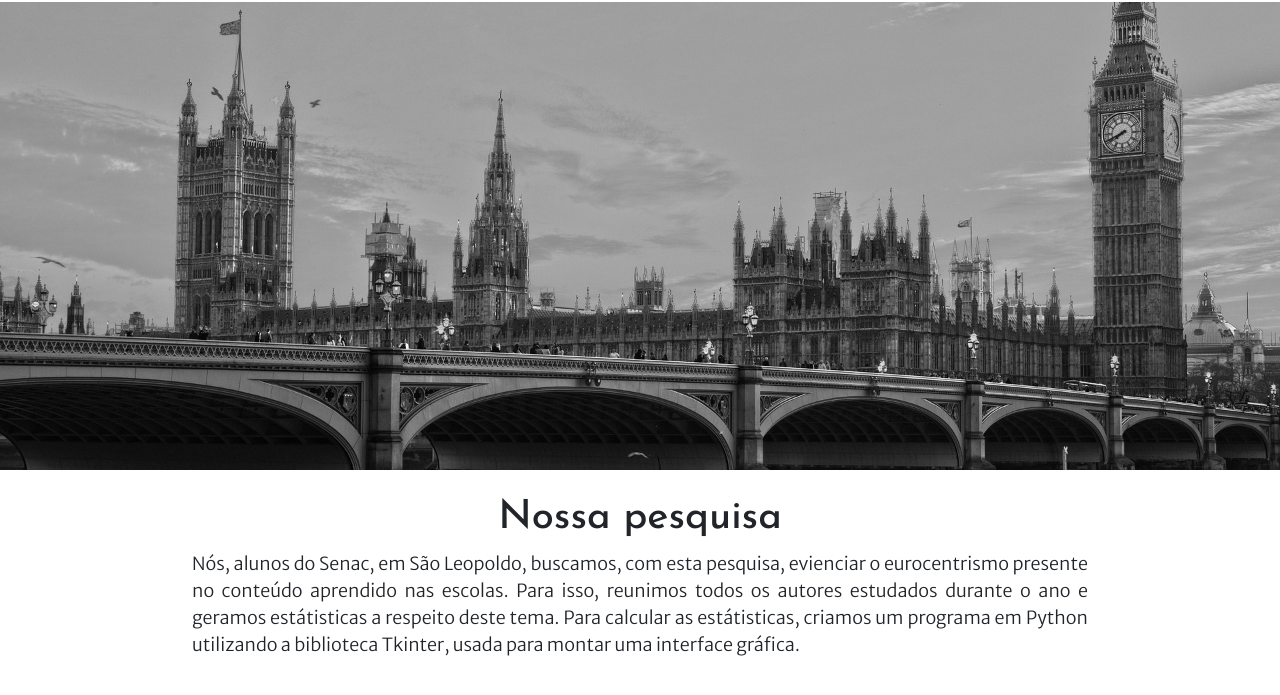
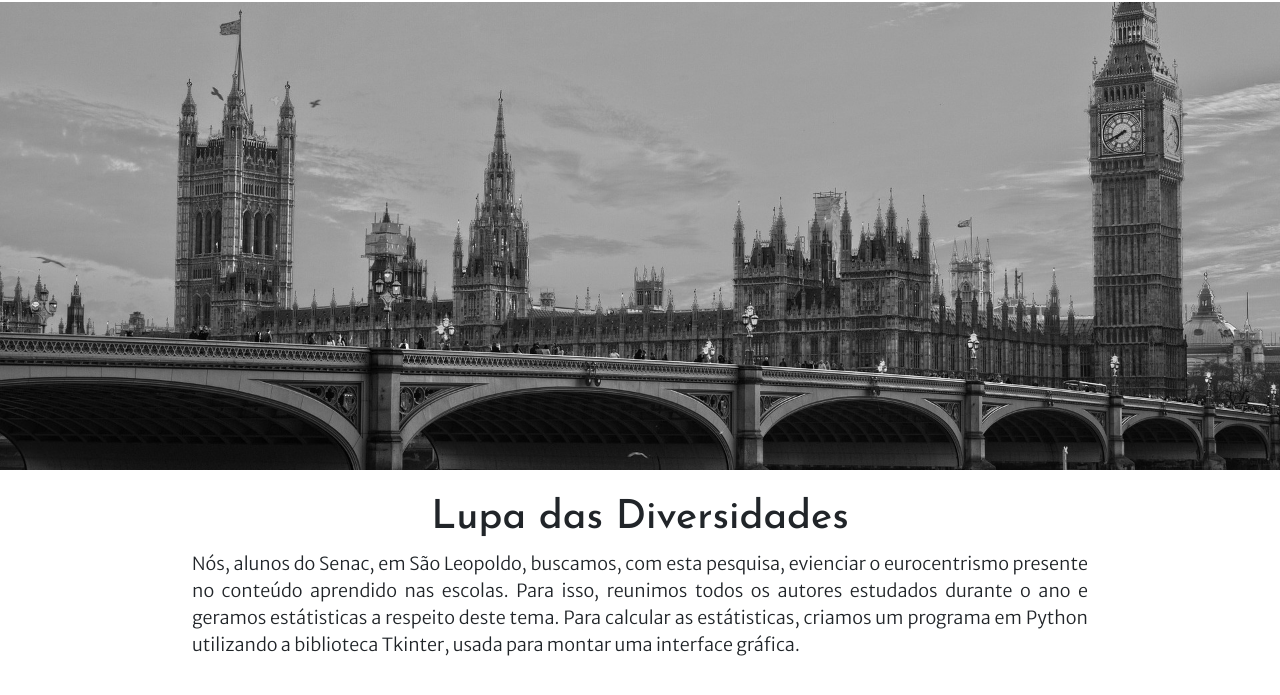
Before and after one commit to autores-pv/autores-pv.github.io, a plain HTML site: page index.html in a window 1280 px wide. Shown: the part 72-767 px from the top of the page. Drawn offline with nearby package versions, Linux system fonts and the light colour scheme.

Commit message:
Update index.html

```diff
--- a/index.html
+++ b/index.html
@@ -25,7 +25,7 @@
 
     <img src="./img/banner.jpg" alt="" width="100%" style="margin-top: 62px;">
     <div class="texto">
-        <center> <br><h1>Nossa pesquisa</h1></center>
+        <center> <br><h1>Lupa das Diversidades</h1></center>
 
         <p>Nós, alunos do Senac, em São Leopoldo, buscamos, com esta pesquisa, evienciar o eurocentrismo
             presente no conteúdo aprendido nas escolas. Para isso, reunimos todos os autores estudados durante o ano
```
